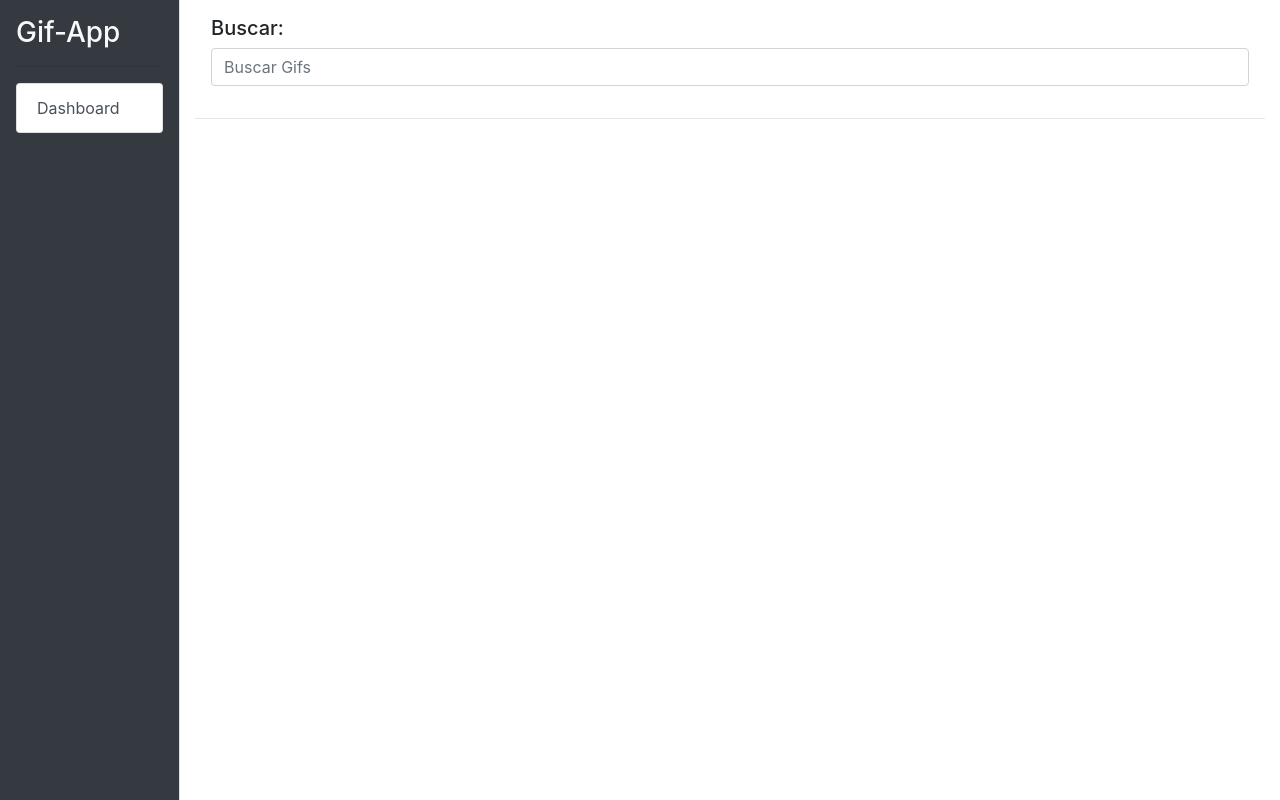
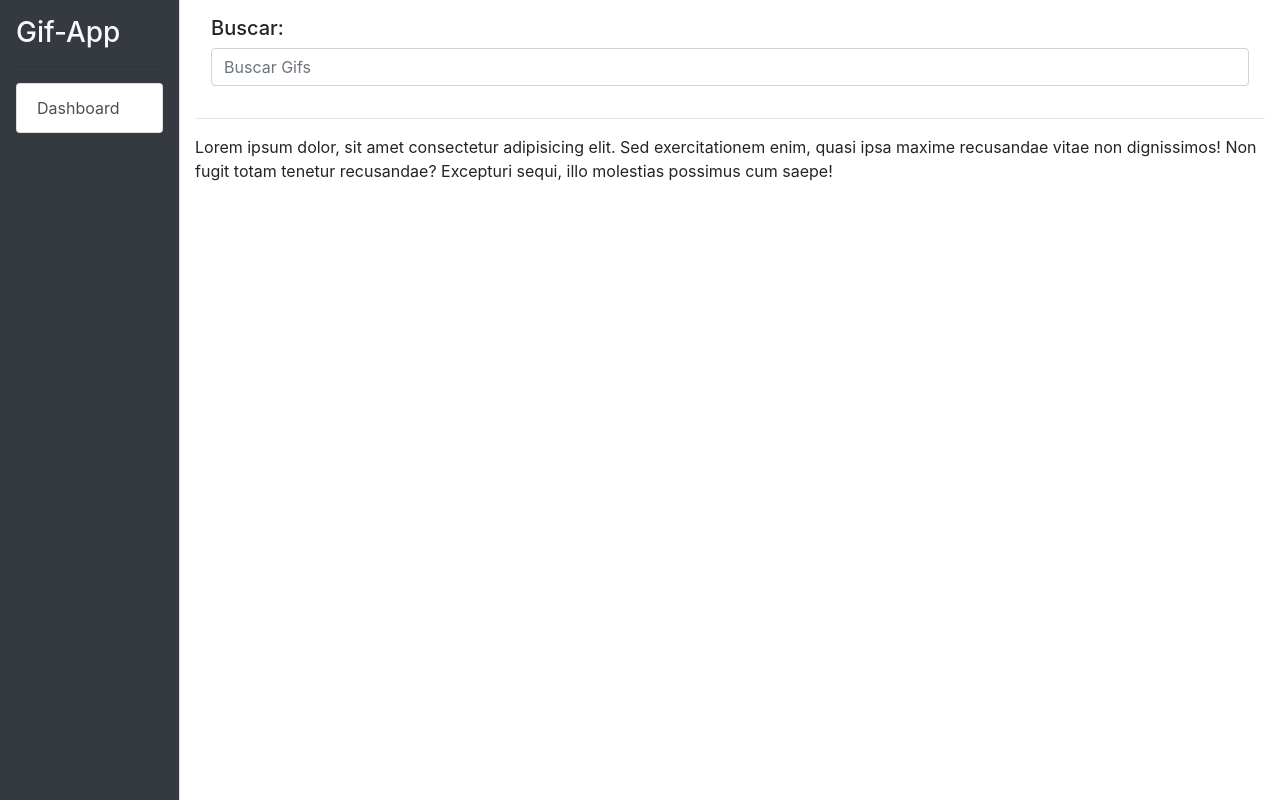
Before and after one commit to devenriq/U-Angular-Giff_App, an Angular app: page / in a window 1280 px wide. Built offline with nearby package versions, Linux system fonts and the light colour scheme.

Commit message:
created other components to modularize the code of the app

```diff
--- a/src/app/app.component.html
+++ b/src/app/app.component.html
@@ -2,13 +2,5 @@
   <!-- Sidebar -->
   <app-sidebar></app-sidebar>
   <!-- End of sidebar -->
-  <div class="container">
-    <div class="row p-3">
-      <div class="col">
-        <h5>Buscar:</h5>
-        <input type="text" class="form-control" placeholder="Buscar Gifs" />
-      </div>
-    </div>
-    <hr />
-  </div>
+  <app-gifs-page class="container"></app-gifs-page>
 </div>
--- /dev/null
+++ b/src/app/gifs/busqueda/busqueda.component.html
@@ -0,0 +1,2 @@
+<h5>Buscar:</h5>
+<input type="text" class="form-control" placeholder="Buscar Gifs" />
--- /dev/null
+++ b/src/app/gifs/gifs-page/gifs-page.component.html
@@ -0,0 +1,11 @@
+<div class="row p-3">
+  <div class="col">
+    <app-busqueda></app-busqueda>
+  </div>
+</div>
+<hr />
+<div class="row">
+  <div class="col">
+    <app-resultados></app-resultados>
+  </div>
+</div>
--- /dev/null
+++ b/src/app/gifs/resultados/resultados.component.html
@@ -0,0 +1,5 @@
+<p>
+  Lorem ipsum dolor, sit amet consectetur adipisicing elit. Sed exercitationem
+  enim, quasi ipsa maxime recusandae vitae non dignissimos! Non fugit totam
+  tenetur recusandae? Excepturi sequi, illo molestias possimus cum saepe!
+</p>
```
Also changed, not shown: src/app/gifs/busqueda/busqueda.component.ts (added, +9 -0 lines), src/app/gifs/gifs-page/gifs-page.component.ts (added, +9 -0 lines), src/app/gifs/gifs.module.ts (+11 -1 lines), src/app/gifs/resultados/resultados.component.ts (added, +9 -0 lines).
